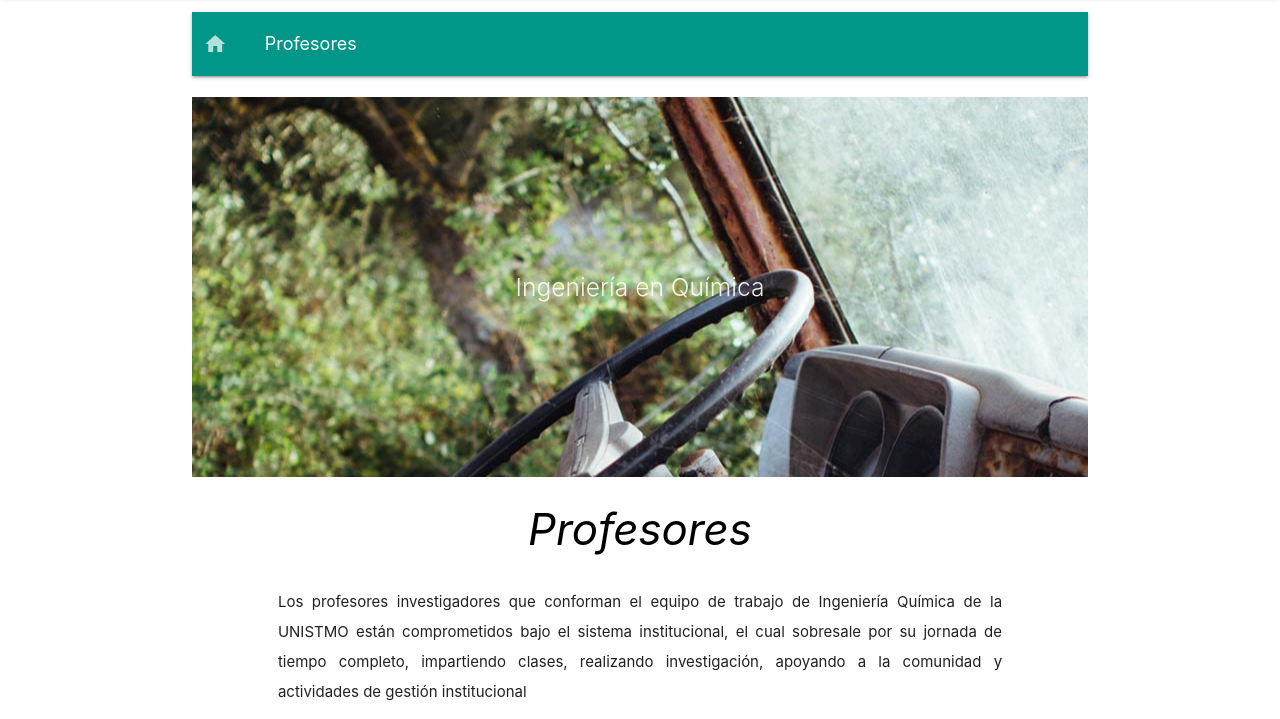
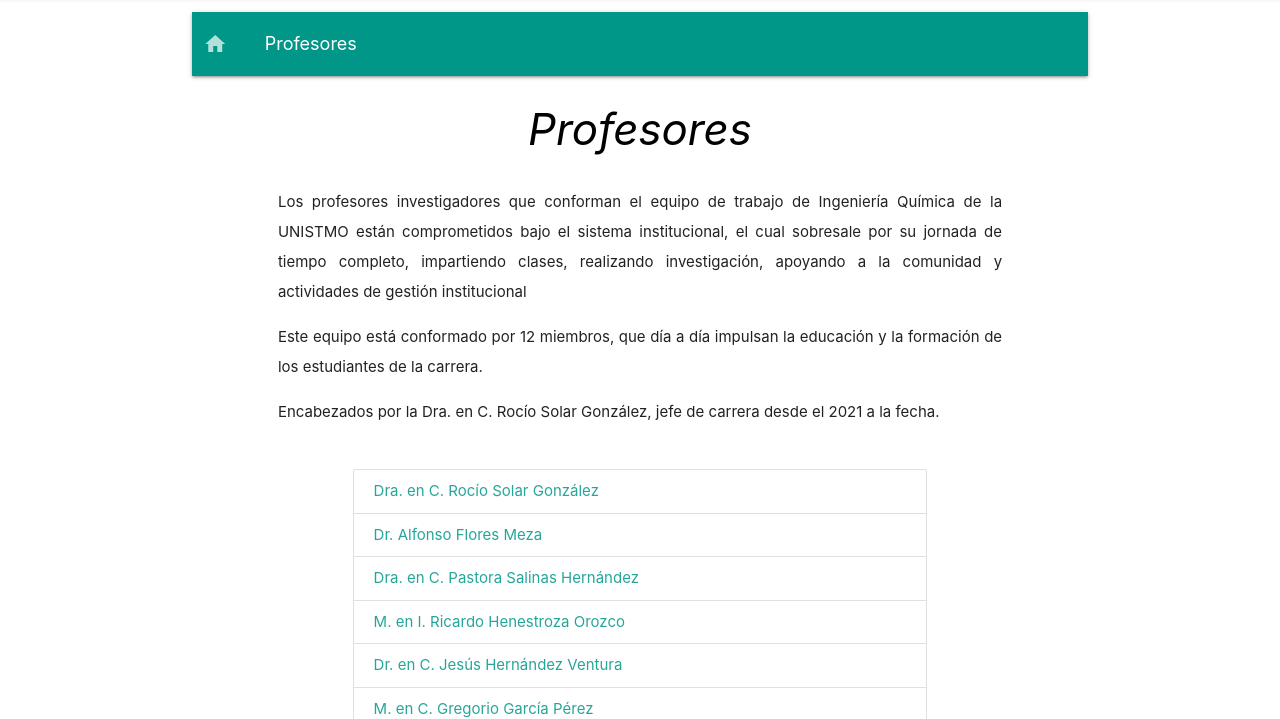
Before and after one commit to mqrcoann/mqrcoann.github.io, a plain HTML site: page profesores.html in a window 1280 px wide. Shown: the part 67-786 px from the top of the page. Drawn offline with nearby package versions, Linux system fonts and the light colour scheme.

Commit message:
correccion profesores
quité la img de profesores

```diff
--- a/css/materialize/style.css
+++ b/css/materialize/style.css
@@ -18,7 +18,7 @@ p {
 }
 
 .index {
-  font-size: 10pt;
+  font-size: 11pt;
 }
 
 .sidenav-trigger {
--- a/profesores.html
+++ b/profesores.html
@@ -78,19 +78,6 @@
             </div>
           </div>
         </nav>
-      </div>
-
-      <div class="row">
-        <div class="parallax-container valign-wrapper">
-          <div class="section no-pad-bot">
-            <div class="container">
-              <div class="row center">
-                <h5 class="header col s12 light">Ingeniería en Química</h5>
-              </div>
-            </div>
-          </div>
-          <div class="parallax"><img src="images/index/background2.jpg" alt="Informacion Alumnos"></div>
-        </div>
       </div>
 
       <div class="row">
```
